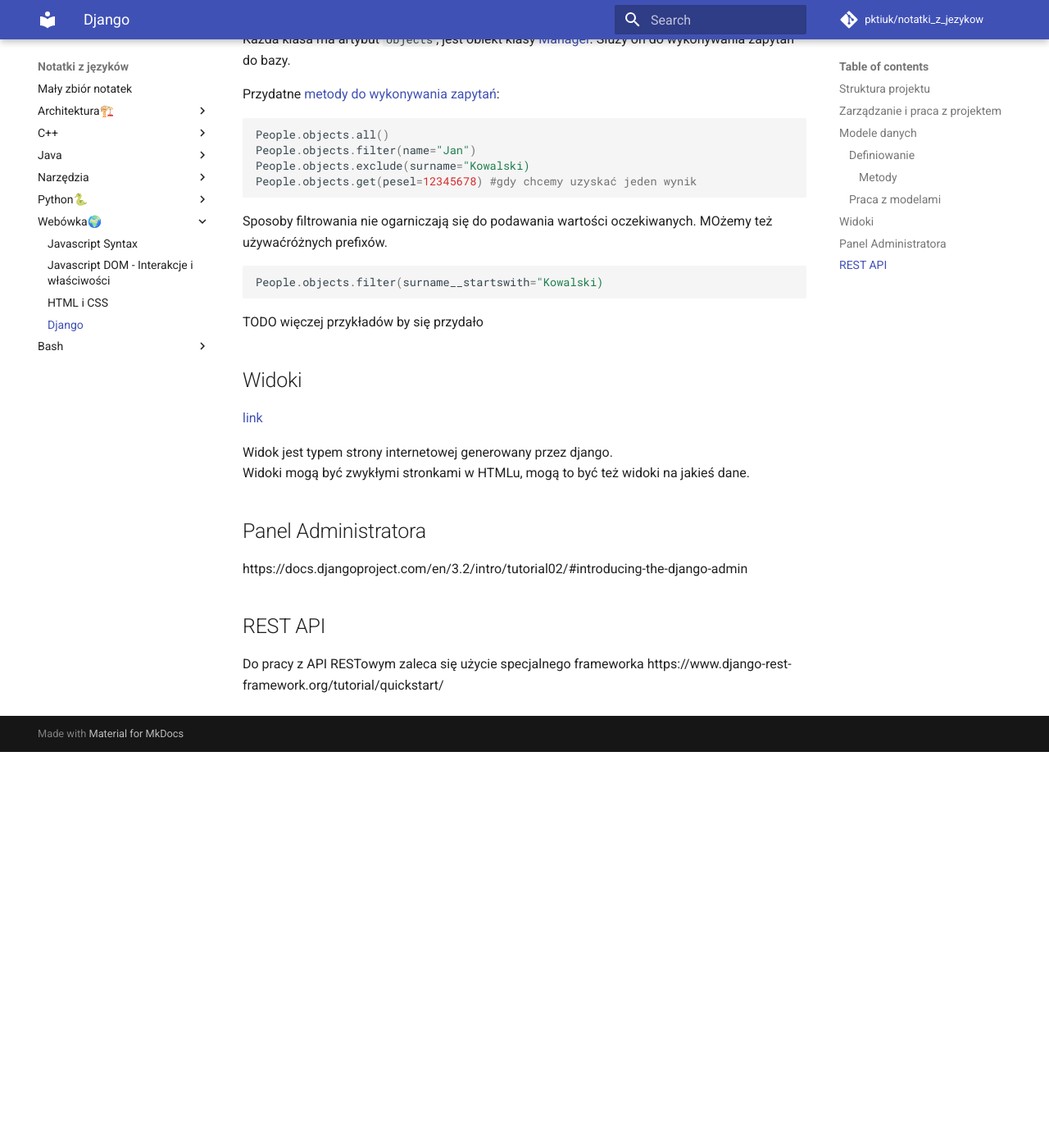
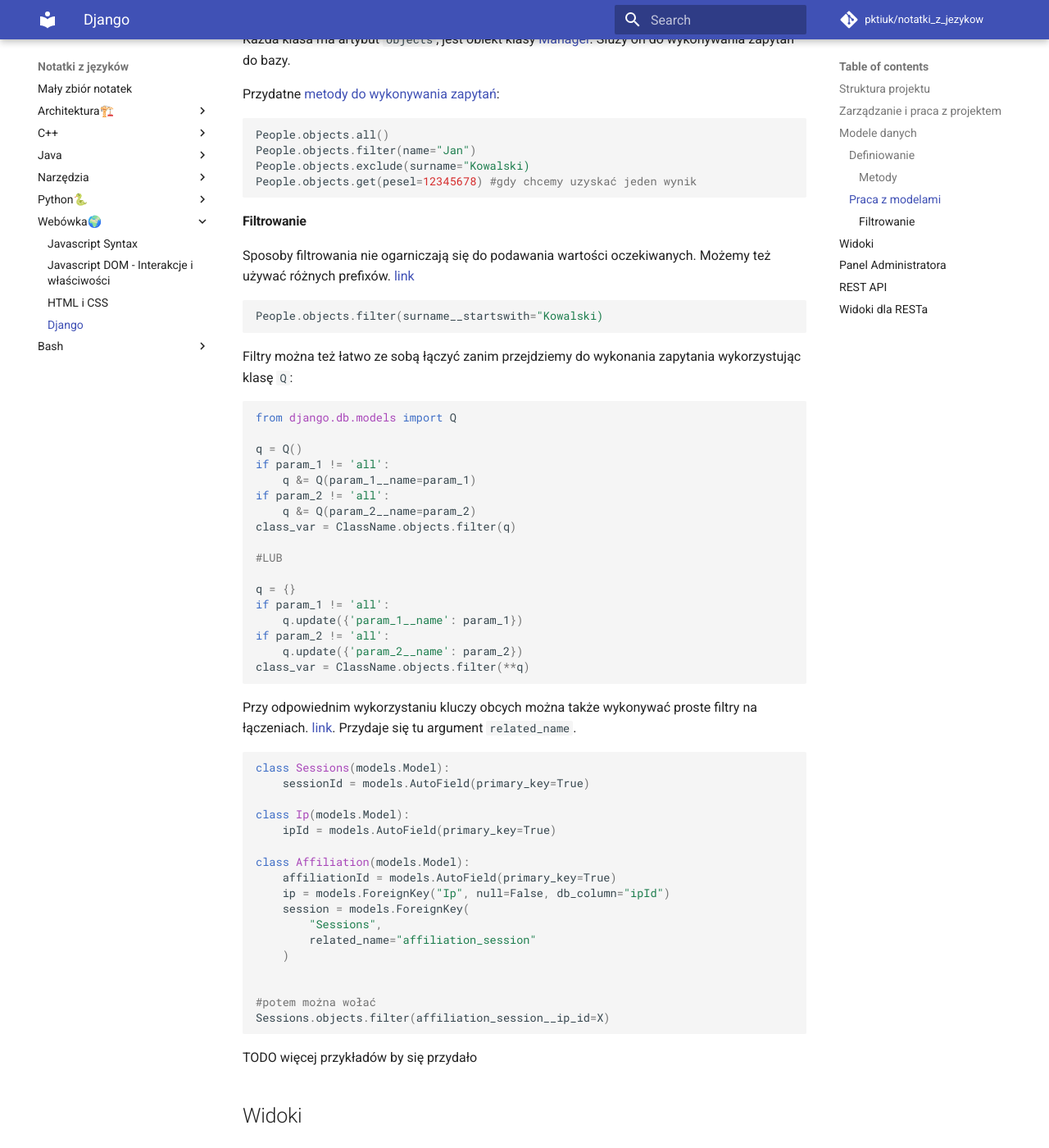
Before and after one commit to pktiuk/notatki_z_jezykow, an MkDocs documentation site: the page built from docs/Webówka🌍/9_django.md, in a window 1280 px wide and 1400 px high, scrolled down 3279 px. Shown: the whole window at 82% size. Built offline with MkDocs 1.6.1 and Material for MkDocs 9.7.7, drawn with Linux system fonts in a browser that asks for light colours; comment, search, counter and statistics services are not loaded; before the commit the page ends 4196 px from its top, so only the background shows below that; some of the changed text lies outside the part shown.

Commit message:
Więcej o zapytaniach i filtrowaniu w django

````diff
--- a/docs/Webówka🌍/9_django.md
+++ b/docs/Webówka🌍/9_django.md
@@ -84,7 +84,7 @@ Mamy tutaj typowe rodzaje pól takie jak:
 
 - CharField
 - IntegerField
-- ForeignKey - klucz obcy
+- ForeignKey - klucz obcy [link](https://docs.djangoproject.com/en/3.2/ref/models/fields/#django.db.models.ForeignKey)
 - ManyToManyField - relacja typu wiele do wielu, pozwala na bezpośrednie i [pośrednie](https://docs.djangoproject.com/en/3.2/topics/db/models/#extra-fields-on-many-to-many-relationships) łączenie z wieloma rekordami
 - etc.
 
@@ -138,20 +138,71 @@ People.objects.exclude(surname="Kowalski)
 People.objects.get(pesel=12345678) #gdy chcemy uzyskać jeden wynik
 ```
 
-Sposoby filtrowania nie ogarniczają się do podawania wartości oczekiwanych. MOżemy też używaćróżnych prefixów.
+#### Filtrowanie
+
+Sposoby filtrowania nie ogarniczają się do podawania wartości oczekiwanych. Możemy też używać różnych prefixów. [link](https://docs.djangoproject.com/en/3.2/topics/db/queries/)
 
 ```python
 People.objects.filter(surname__startswith="Kowalski)
 ```
 
-TODO więczej przykładów by się przydało
+Filtry można też łatwo ze sobą łączyć zanim przejdziemy do wykonania zapytania wykorzystując klasę `Q`:
+
+```python
+from django.db.models import Q
+
+q = Q()
+if param_1 != 'all':
+    q &= Q(param_1__name=param_1)
+if param_2 != 'all':
+    q &= Q(param_2__name=param_2)
+class_var = ClassName.objects.filter(q)
+
+#LUB
+
+q = {}
+if param_1 != 'all':
+    q.update({'param_1__name': param_1})
+if param_2 != 'all':
+    q.update({'param_2__name': param_2})
+class_var = ClassName.objects.filter(**q)
+```
+
+Przy odpowiednim wykorzystaniu kluczy obcych można także wykonywać proste filtry na łączeniach. [link](https://docs.djangoproject.com/en/3.2/topics/db/queries/#backwards-related-objects). Przydaje się tu argument `related_name`.
+
+```python
+class Sessions(models.Model):
+    sessionId = models.AutoField(primary_key=True)
+
+class Ip(models.Model):
+    ipId = models.AutoField(primary_key=True)
+
+class Affiliation(models.Model):
+    affiliationId = models.AutoField(primary_key=True)
+    ip = models.ForeignKey("Ip", null=False, db_column="ipId")
+    session = models.ForeignKey(
+        "Sessions",
+        related_name="affiliation_session"
+    )
+
+
+#potem można wołać
+Sessions.objects.filter(affiliation_session__ip_id=X)
+```
+
+TODO więcej przykładów by się przydało
 
 ## Widoki
 
 [link](https://docs.djangoproject.com/en/3.2/intro/tutorial03/)
 
 Widok jest typem strony internetowej generowany przez django.
-Widoki mogą być zwykłymi stronkami w HTMLu, mogą to być też widoki na jakieś dane.
+Widoki mogą być zwykłymi stronkami w HTMLu, mogą to być też widoki na jakieś dane. W wielu wypadkach pozwalają na swoiste zautomatyzowanie danej strony
+
+```python
+class UserLogin(LoginView):
+    template_name = 'sjopinie_app/login.html'
+```
 
 ## Panel Administratora
 
@@ -160,3 +211,28 @@ https://docs.djangoproject.com/en/3.2/intro/tutorial02/#introducing-the-django-a
 ## REST API
 
 Do pracy z API RESTowym zaleca się użycie specjalnego frameworka https://www.django-rest-framework.org/tutorial/quickstart/
+
+## Widoki dla RESTa
+
+Używanie widoków pozwala łatwo zautomatyzować wyświetlanie danych. Za jednym zamachem możemy wystawić API reagujące na wszystkie typy zapytań (GET, PUT, POST, DELETE)
+
+Można do tego wykorzystać na przykład własną klasę dziedziczącą po `viewsets.ModelViewSet`. Dzięki temu dostaniemy nie tulko :gołe" API, lecz także django wygeneruje interfejs sieciowy do korzystania z tego API, w razie zgdybyśmy otowrzyli go w przeglądarce.
+
+```python
+from rest_framework import viewsets
+
+#prosty widok na listę przedmiotów posortowanych alfabetycznie
+class SubjectViewSet(viewsets.ModelViewSet):
+    queryset = Subject.objects.all().order_by('name')
+    serializer_class = SubjectSerializer
+
+# tu już nieco bardziej skomplikowany widok, reagujący na podawane parametry
+# Przykładowa ścieżka: lecturers/?name=Marian
+class LecturerViewSet(viewsets.ModelViewSet):
+    serializer_class = LecturerSerializer
+
+    def get_queryset(self):
+        lecturer_name = self.request.query_params.get('name')
+        queryset = Lecturer.objects.filter(name=lecturer_name)
+        return queryset
+```
````
